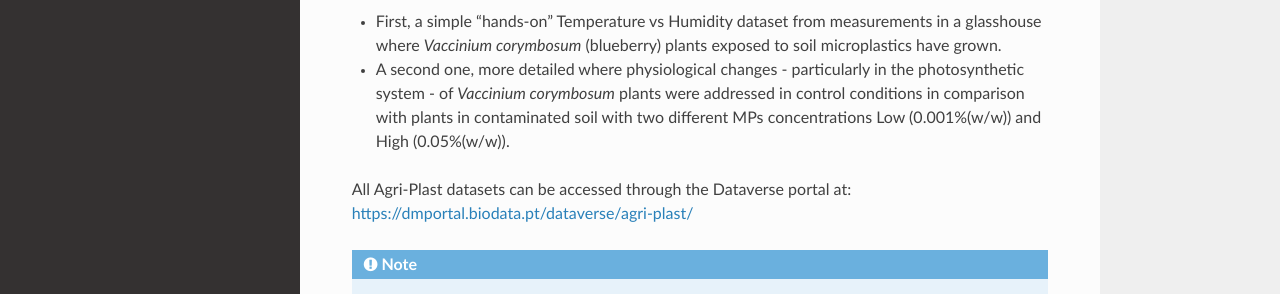
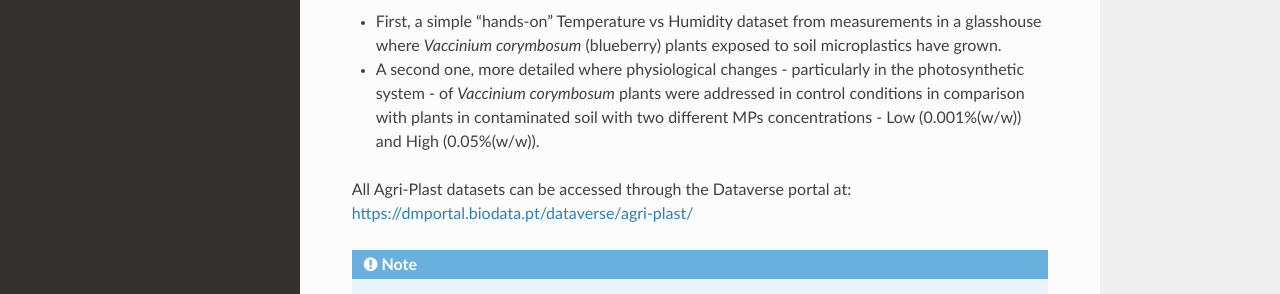
Before and after one commit to lmgoncalves94/Agri-Plast_API, a Sphinx documentation site: the page built from docs/source/index.rst, in a window 1280 px wide. Shown: the part 294-588 px from the top of the page. Built offline with Sphinx 7.4.7 and the Read the Docs theme 3.1.0, drawn with Linux system fonts in a browser that asks for light colours.

```diff
--- a/docs/source/index.rst
+++ b/docs/source/index.rst
@@ -7,7 +7,7 @@ Here, two datasets will be used:
 
 - First, a simple "hands-on" Temperature vs Humidity dataset from measurements in a glasshouse where *Vaccinium corymbosum* (blueberry) plants exposed to soil microplastics have grown.
 
-- A second one, more detailed where physiological changes - particularly in the photosynthetic system - of *Vaccinium corymbosum* plants were addressed in control conditions in comparison with plants in contaminated soil with two different MPs concentrations Low (0.001%(w/w)) and High (0.05%(w/w)).
+- A second one, more detailed where physiological changes - particularly in the photosynthetic system - of *Vaccinium corymbosum* plants were addressed in control conditions in comparison with plants in contaminated soil with two different MPs concentrations - Low (0.001%(w/w)) and High (0.05%(w/w)).
 
 All Agri-Plast datasets can be accessed through the Dataverse portal at:
 `https://dmportal.biodata.pt/dataverse/agri-plast/ <https://dmportal.biodata.pt/dataverse/agri-plast>`_
```
